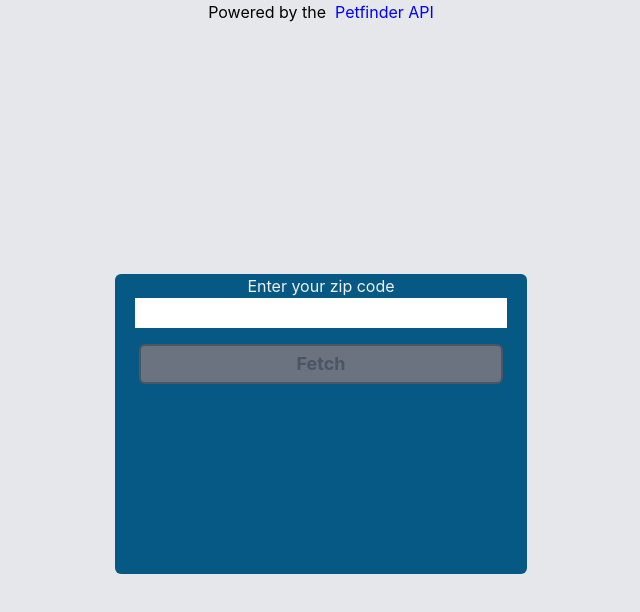
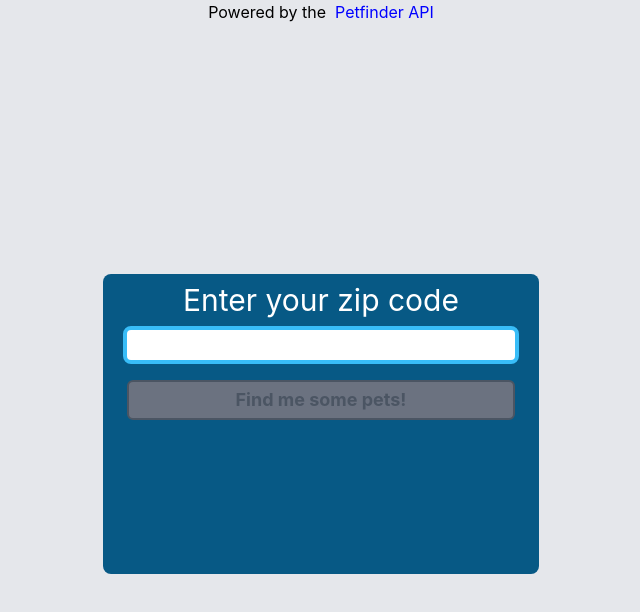
Before and after one commit to willwill96/petfinder-api-apps, a Next.js app in the folder webapps/dog-search/: page / in a window 1280 px wide. Shown: the top 612 px of the page, without its empty margins (319-959 px from the left). Built offline with nearby package versions, Linux system fonts and the light colour scheme.

Commit message:
feat: add input component

```diff
--- a/webapps/dog-search/components/Button.module.css
+++ b/webapps/dog-search/components/Button.module.css
@@ -1,6 +1,6 @@
 .button {
     /* Colors */
-    @apply @text-sky-800 @border-sky-800 @bg-gray-200 disabled:@text-gray-600 disabled:@border-gray-600 disabled:@bg-gray-500 hover:@bg-gray-300;
+    @apply @text-sky-800 @border-sky-400 @bg-gray-200 disabled:@text-gray-600 disabled:@border-gray-600 disabled:@bg-gray-500 hover:@bg-gray-300;
     /* Borders */
     @apply @border-2 @rounded-md;
     /* Font */
--- a/webapps/dog-search/components/Card.module.css
+++ b/webapps/dog-search/components/Card.module.css
@@ -1,5 +1,5 @@
 .card {
-    @apply @bg-sky-800 @rounded-md @px-5;
+    @apply @bg-sky-800 @rounded-lg @px-5;
     min-width: 300px;
     min-height: 300px;
 }
--- /dev/null
+++ b/webapps/dog-search/components/Input.module.css
@@ -0,0 +1,3 @@
+.input {
+    @apply @rounded-lg @border-4 @border-sky-400 @outline-none @px-2;
+}
--- /dev/null
+++ b/webapps/dog-search/components/Input.tsx
@@ -0,0 +1,8 @@
+import React from 'react'
+import styles from './Input.module.css'
+const Input = (props: React.InputHTMLAttributes<HTMLInputElement>) => {
+  return (
+    <input {...props} className={`${props.className || ''} ${styles.input}`} />
+  )
+}
+export default Input
--- a/webapps/dog-search/pages/index.tsx
+++ b/webapps/dog-search/pages/index.tsx
@@ -5,6 +5,7 @@ import Button from '../components/Button'
 import styles from '../styles/Home.module.css'
 import { gql, useQuery } from '@apollo/client'
 import Card from '../components/Card'
+import Input from '../components/Input'
 // import { initializeApollo, addApolloState } from '../lib/apollo-client'
 
 const animalsGql = gql`
@@ -72,11 +73,11 @@ export default function Home() {
       <main className={`${styles.main}`}>
         {!location && (
           <Card>
-            <h2 style={{ textAlign: 'center', color: '#F0F0F0' }}>
+            <h2 className="@text-center @my-2 @text-white @text-3xl">
               Enter your zip code
             </h2>
-            <div style={{ textAlign: 'center' }}>
-              <input
+            <div className="@my-2">
+              <Input
                 value={locationInput}
                 onChange={(event) => {
                   if (!event.target.value.match(/\d*/)) return
@@ -100,7 +101,7 @@ export default function Home() {
                   setLocation(locationInput)
                 }}
               >
-                Fetch
+                Find me some pets!
               </Button>
             </div>
           </Card>
```
